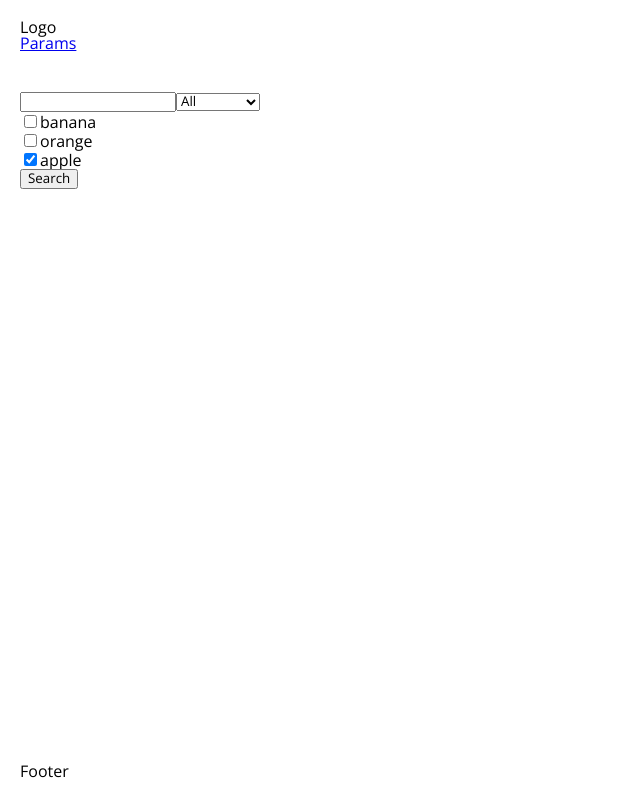
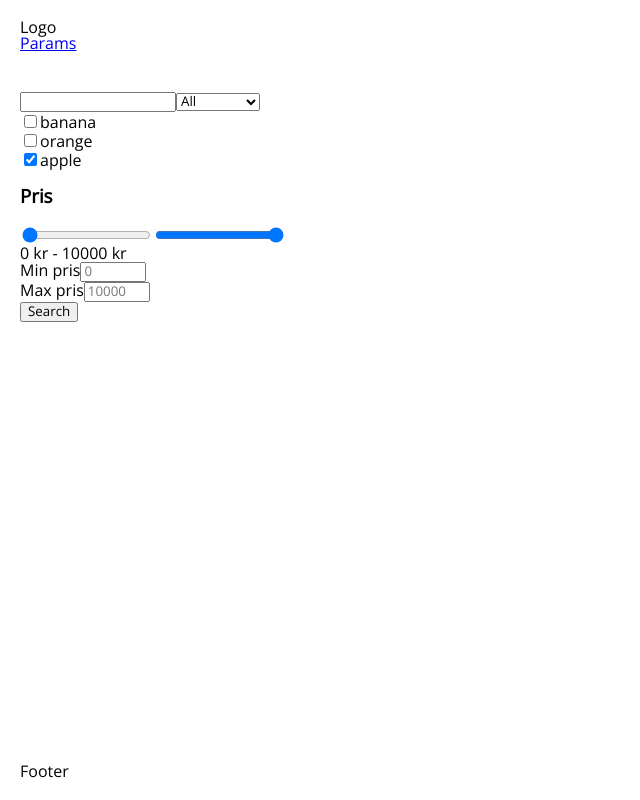
Before and after one commit to jardenna/filter, a React (Vite) app: page /params in a window 1280 px wide. Shown: the whole page, without its empty margins (0-640 px from the left). Built offline with nearby package versions, Linux system fonts and the light colour scheme.

Commit message:
filter price

```diff
--- /dev/null
+++ b/src/components/filter/PriceFilter.tsx
@@ -0,0 +1,122 @@
+import { useEffect, useState } from 'react';
+import './_filter.scss';
+
+interface PriceFilterProps {
+  maxPrice: string;
+  minPrice: string;
+  max?: number;
+  min?: number;
+  onMaxChange: (value: string) => void;
+  onMinChange: (value: string) => void;
+}
+
+const PriceFilter = ({
+  minPrice,
+  maxPrice,
+  onMinChange,
+  onMaxChange,
+  min = 0,
+  max = 10000,
+}: PriceFilterProps) => {
+  const [localMin, setLocalMin] = useState(minPrice);
+  const [localMax, setLocalMax] = useState(maxPrice);
+
+  useEffect(() => {
+    setLocalMin(minPrice);
+    setLocalMax(maxPrice);
+  }, [minPrice, maxPrice]);
+
+  const handleSliderMinChange = (e: React.ChangeEvent<HTMLInputElement>) => {
+    const value = e.target.value;
+    const numValue = Number(value);
+    if (numValue <= Number(localMax)) {
+      setLocalMin(value);
+      onMinChange(value);
+    }
+  };
+
+  const handleSliderMaxChange = (e: React.ChangeEvent<HTMLInputElement>) => {
+    const value = e.target.value;
+    const numValue = Number(value);
+    if (numValue >= Number(localMin)) {
+      setLocalMax(value);
+      onMaxChange(value);
+    }
+  };
+
+  const handleInputMinChange = (e: React.ChangeEvent<HTMLInputElement>) => {
+    const value = e.target.value;
+    setLocalMin(value);
+    if (value === '' || !isNaN(Number(value))) {
+      onMinChange(value);
+    }
+  };
+
+  const handleInputMaxChange = (e: React.ChangeEvent<HTMLInputElement>) => {
+    const value = e.target.value;
+    setLocalMax(value);
+    if (value === '' || !isNaN(Number(value))) {
+      onMaxChange(value);
+    }
+  };
+
+  return (
+    <div className="price-filter">
+      <h3>Pris</h3>
+
+      <div className="price-slider-container">
+        <input
+          type="range"
+          min={min}
+          max={max}
+          value={localMin || min}
+          onChange={handleSliderMinChange}
+          className="price-slider price-slider--min"
+        />
+        <input
+          type="range"
+          min={min}
+          max={max}
+          value={localMax || max}
+          onChange={handleSliderMaxChange}
+          className="price-slider price-slider--max"
+        />
+      </div>
+
+      <div className="price-display">
+        <span>
+          {localMin || min} kr - {localMax || max} kr
+        </span>
+      </div>
+
+      <div className="price-inputs">
+        <div className="price-input-group">
+          <label htmlFor="minPrice">Min pris</label>
+          <input
+            id="minPrice"
+            type="number"
+            value={localMin}
+            onChange={handleInputMinChange}
+            placeholder="0"
+            min={min}
+            max={max}
+          />
+        </div>
+        <div className="price-input-group">
+          <label htmlFor="maxPrice">Max pris</label>
+          <input
+            id="maxPrice"
+            type="number"
+            value={localMax}
+            onChange={handleInputMaxChange}
+            placeholder={max.toString()}
+            min={min}
+            max={max}
+          />
+        </div>
+      </div>
+    </div>
+  );
+};
+
+export default PriceFilter;
--- a/src/pages/ParamsPage.tsx
+++ b/src/pages/ParamsPage.tsx
@@ -1,3 +1,4 @@
+import PriceFilter from '../components/filter/PriceFilter';
 import useSearchParamsState from '../hooks/useSearchParamsState';
 
 const ParamsPage = () => {
@@ -5,6 +6,8 @@ const ParamsPage = () => {
     query: '',
     cat: 'all',
     features: ['apple'],
+    minPrice: '',
+    maxPrice: '',
   });
 
   const checkboxItems = [
@@ -51,6 +54,19 @@ const ParamsPage = () => {
         </div>
       ))}
 
+      <PriceFilter
+        minPrice={values.minPrice}
+        maxPrice={values.maxPrice}
+        onMinChange={(value) => {
+          setValue('minPrice', value);
+        }}
+        onMaxChange={(value) => {
+          setValue('maxPrice', value);
+        }}
+        min={0}
+        max={10000}
+      />
+
       <button type="submit">Search</button>
     </form>
   );
```
